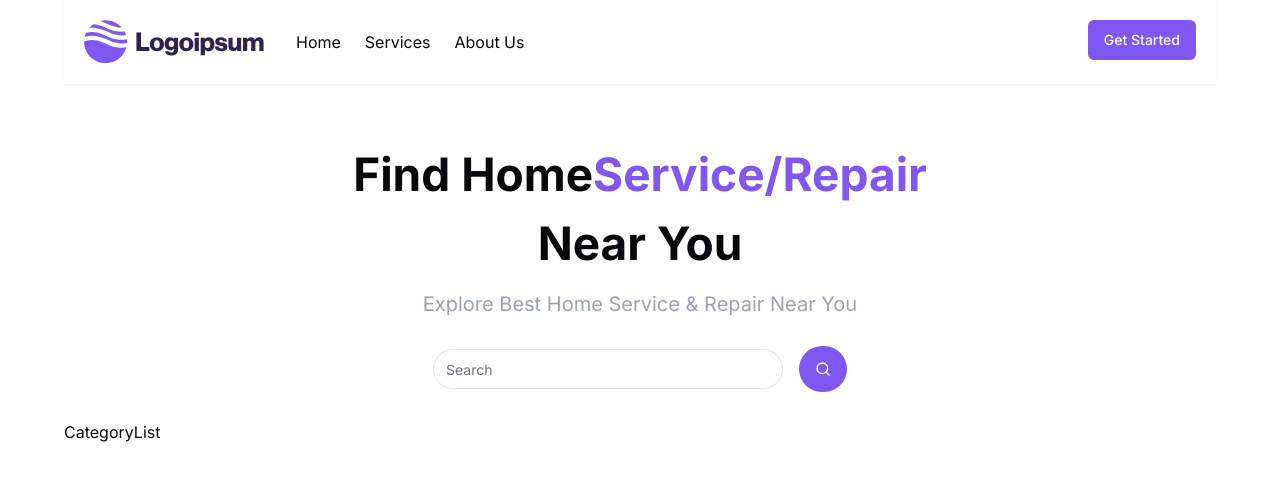
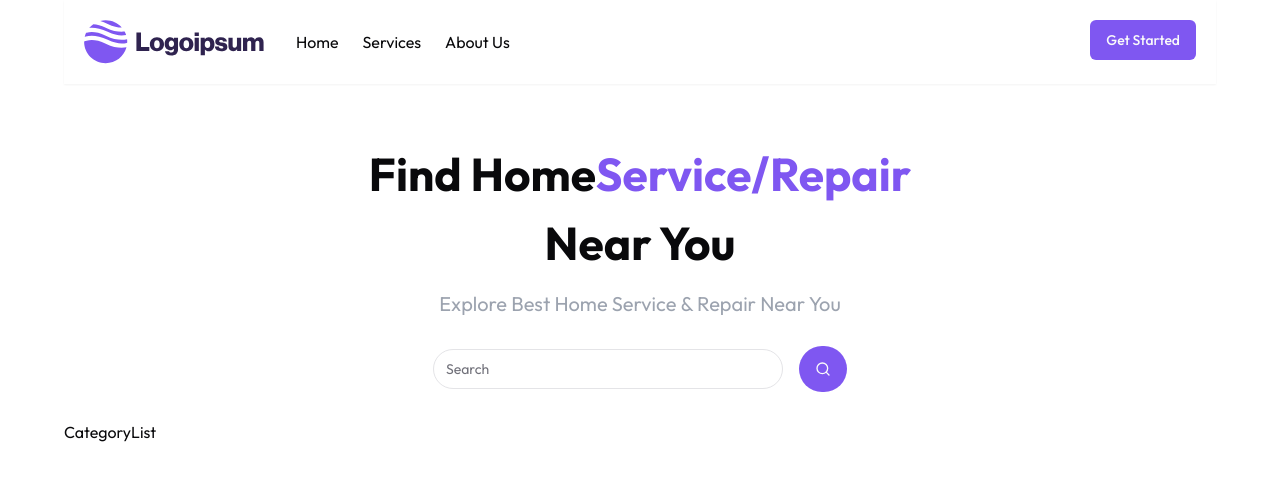
Before and after one commit to gmells/home_service_web_app, a Next.js app: page / in a window 1280 px wide. Shown: the top 480 px of the page. Built offline with nearby package versions, Linux system fonts and the light colour scheme; no server answers.

Commit message:
Change app layout

```diff
--- a/app/layout.js
+++ b/app/layout.js
@@ -1,8 +1,8 @@
-import { Inter } from "next/font/google";
+import { Outfit } from "next/font/google";
 import "./globals.css";
 import Header from "./components/Header";
 
-const inter = Inter({ subsets: ["latin"] });
+const inter = Outfit({ subsets: ["latin"] });
 
 export const metadata = {
   title: "Create Next App",
```
